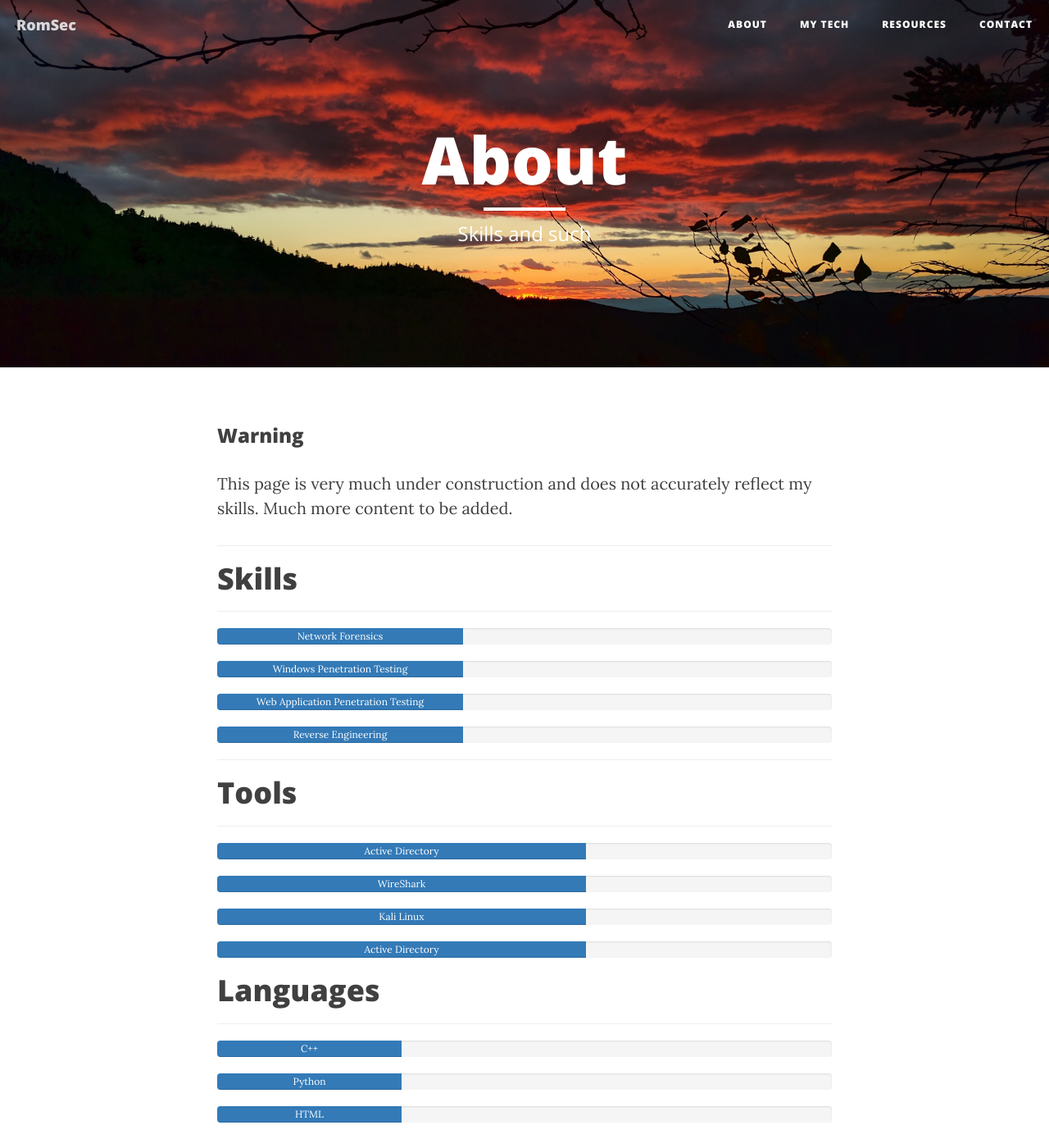
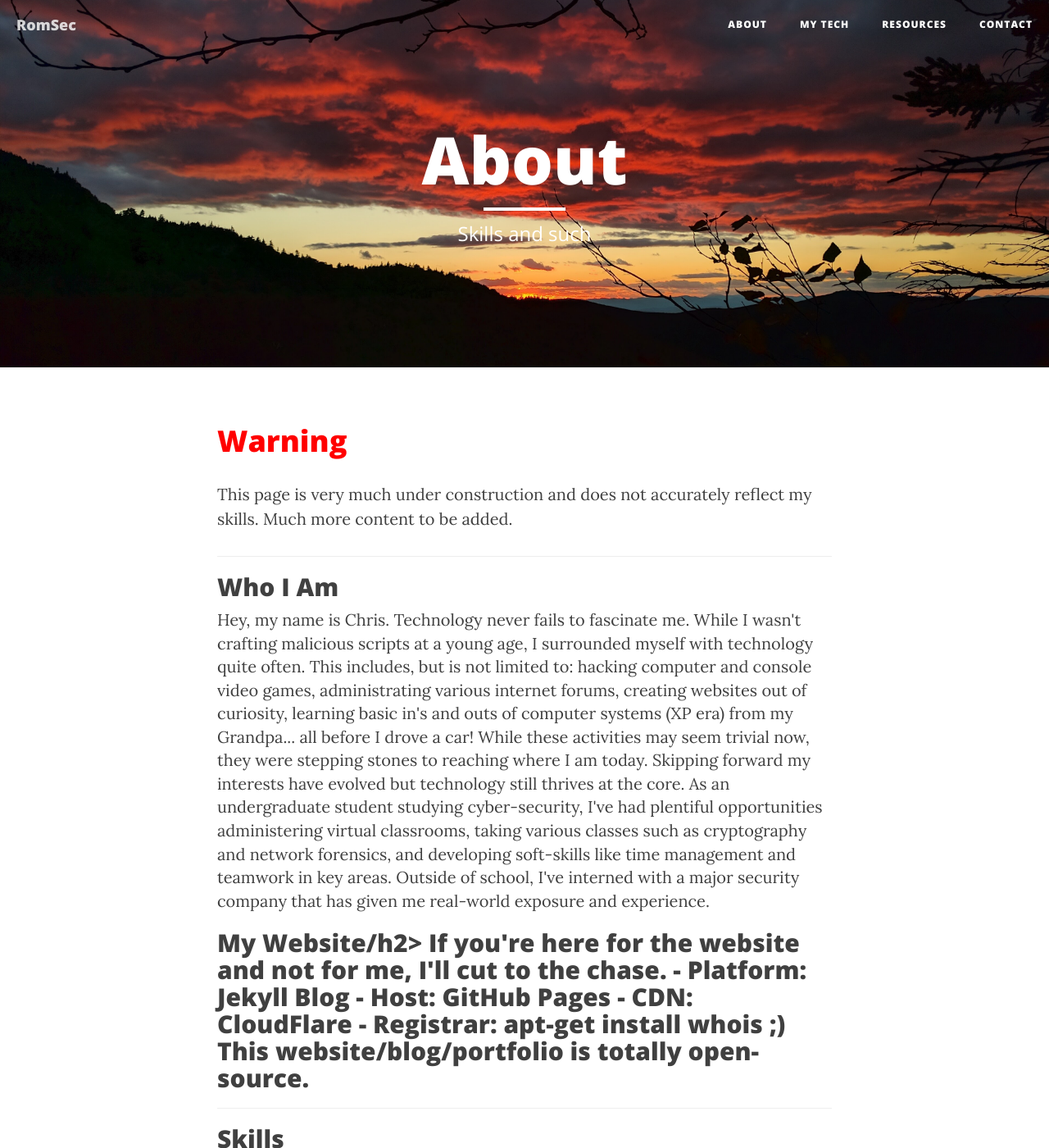
Before and after one commit to RomSec/RomSec.github.io, a Jekyll site: the page built from about.html, in a window 1280 px wide and 1400 px high. Shown: the whole window at 82% size. Built offline with Jekyll 4.4.1, drawn with Linux system fonts in a browser that asks for light colours; nearby versions of some CDN libraries.

Commit message:
Update about.html

```diff
--- a/about.html
+++ b/about.html
@@ -4,11 +4,26 @@ title: "About"
 description: "Skills and such"
 header-img: "img/about-header.jpg"
 ---
-<h3>Warning</h3>
+<h1><font color="red">Warning</font></h1>
 <p>This page is very much under construction and does not accurately reflect my skills. Much more content to be added.</p>
 <hr>
+<h2>Who I Am</h2>
+Hey, my name is Chris. Technology never fails to fascinate me. While I wasn't crafting malicious scripts at a young age, I surrounded myself with technology quite often. This includes, but is not limited to: hacking computer and console video games, administrating various internet forums, creating websites out of curiosity, learning basic in's and outs of computer systems (XP era) from my Grandpa... all before I drove a car!  While these activities may seem trivial now, they were stepping stones to reaching where I am today.
 
-<h1>Skills</h1>
+Skipping forward my interests have evolved but technology still thrives at the core. As an undergraduate student studying cyber-security, I've had plentiful opportunities administering virtual classrooms, taking various classes such as cryptography and network forensics, and developing soft-skills like time management and teamwork in key areas. Outside of school, I've interned with a major security company that has given me real-world exposure and experience.
+
+<h2>My Website/h2>
+If you're here for the website and not for me, I'll cut to the chase.
+
+- Platform: Jekyll Blog
+- Host: GitHub Pages
+- CDN: CloudFlare
+- Registrar: apt-get install whois ;)
+
+This website/blog/portfolio is totally open-source.
+
+<hr>
+<h2>Skills</h2>
 <hr>
 <div class="progress">
   <div class="progress-bar" role="progressbar" aria-valuenow="70"
@@ -41,7 +56,7 @@ header-img: "img/about-header.jpg"
 
 
 <hr>
-<h1>Tools</h1>
+<h2>Tools</h2>
 <hr>
 <div class="progress">
   <div class="progress-bar" role="progressbar" aria-valuenow="70"
@@ -70,7 +85,7 @@ header-img: "img/about-header.jpg"
 
 
 
-<h1>Languages</h1>
+<h2>Languages</h2>
 <hr>
 <div class="progress">
   <div class="progress-bar" role="progressbar" aria-valuenow="70"
```
